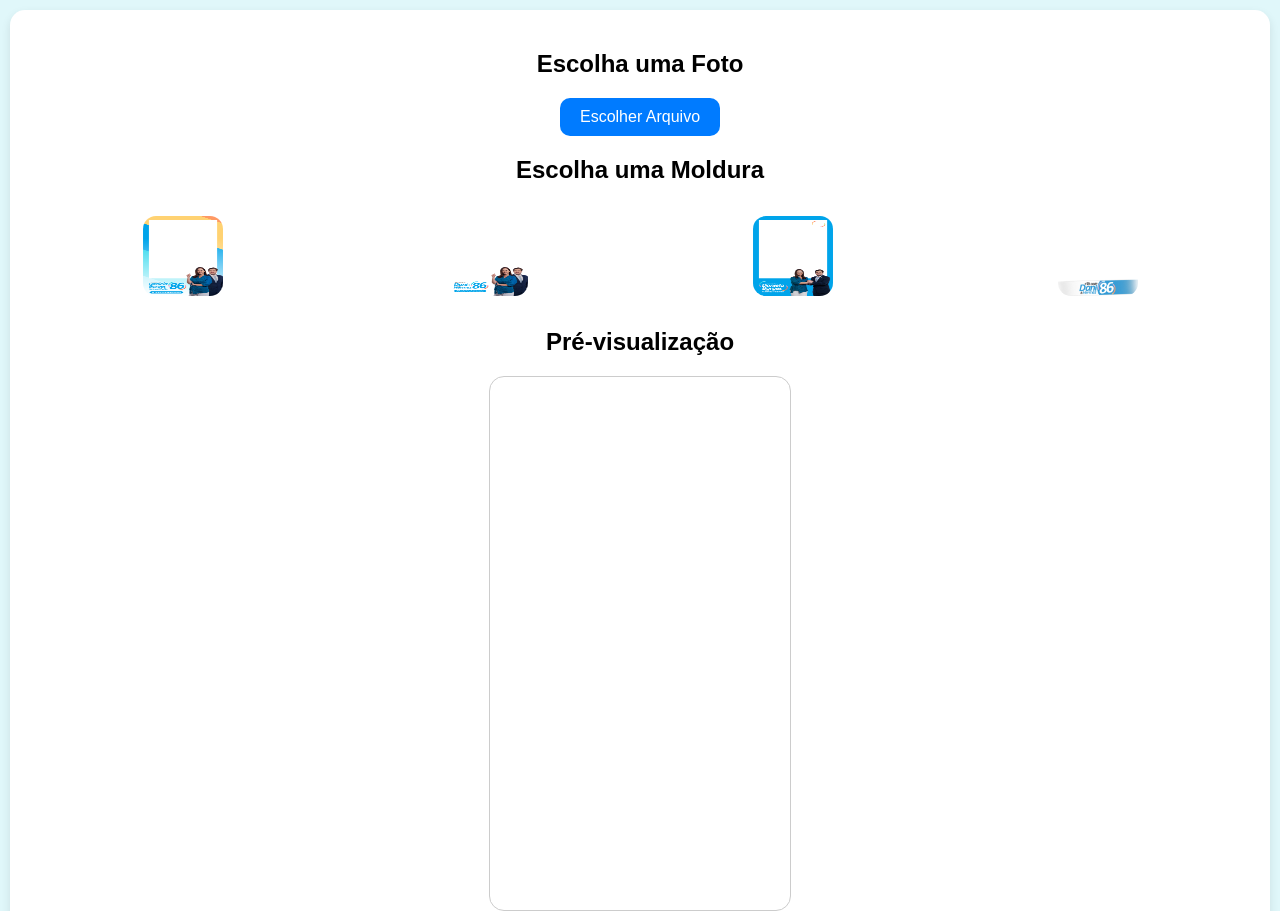
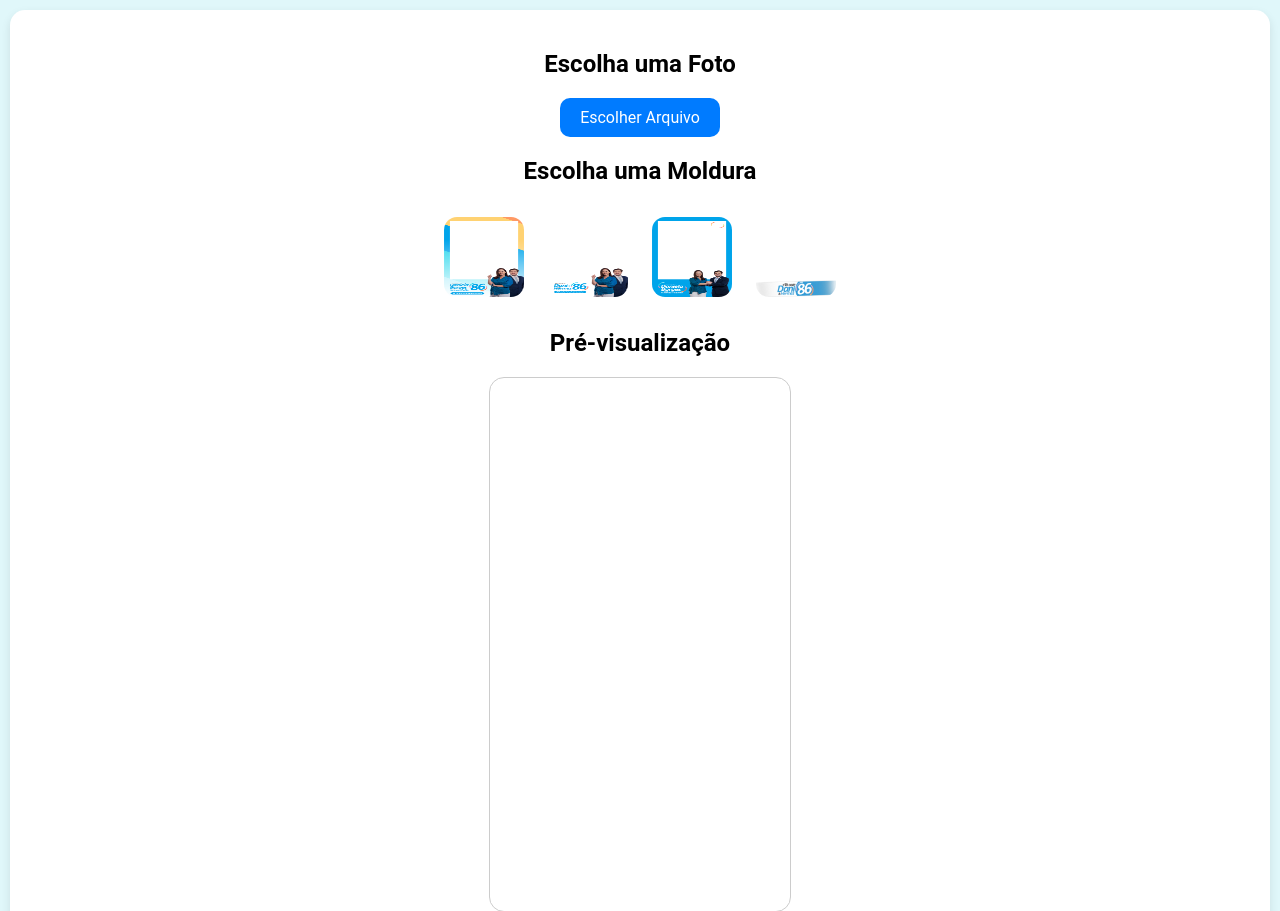
Before and after one commit to Andrew-Santos/criativa, a plain HTML site: page index.html in a window 1280 px wide. Shown: the top 911 px of the page. Drawn offline with Linux system fonts and the light colour scheme.

Commit message:
Update styles.css

```diff
--- a/styles.css
+++ b/styles.css
@@ -1,6 +1,6 @@
 /* Estilos gerais para o corpo da página */
 body {
-    font-family: 'Arial', sans-serif;
+    font-family: 'Roboto', sans-serif;
     margin: 0;
     padding: 0;
     display: flex;
@@ -35,7 +35,7 @@ header {
 /* Estilos para o contêiner das molduras */
 .frames {
     display: flex;
-    justify-content: space-around;
+    justify-content: center;
     flex-wrap: wrap;
 }
 
@@ -88,7 +88,7 @@ button:hover {
 /* Estilos responsivos para dispositivos móveis */
 @media (max-width: 600px) {
     .frames {
-        justify-content: center; /* Molduras lado a lado em dispositivos móveis */
+        flex-direction: row; /* Molduras lado a lado em dispositivos móveis */
     }
 
     .frame {
```
